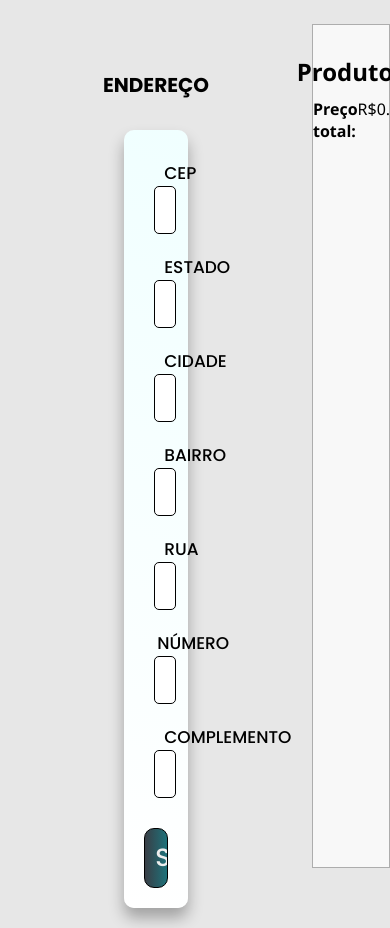
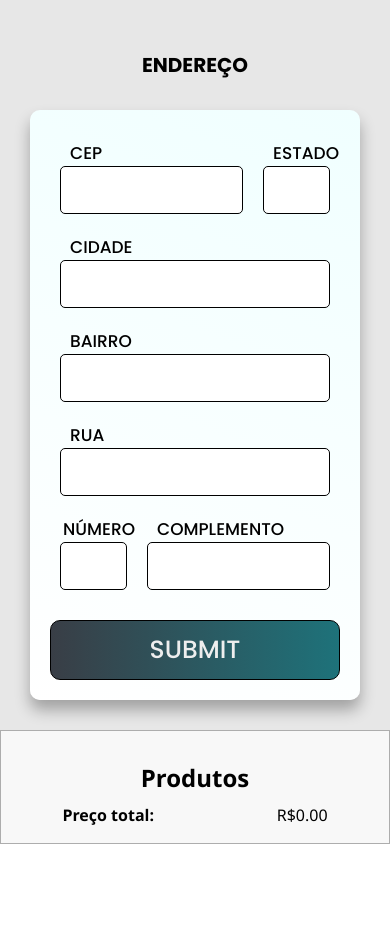
Before and after one commit to Mathesu-veLi/ouv-costumes, a PHP site: page /OUV-Trajes/address.php in a window 390 px wide. Shown: the part 76-1004 px from the top of the page. After the commit the page ends 920 px from the top, so only its background shows below. Run offline with PHP 8.4, Linux system fonts and the light colour scheme; the visitor is signed in with stand-in values (Sample User, id 1); data that the repository does not hold is empty; a stand-in replaces the project's code that opens the database connection.

Commit message:
Adicionando responsabilidade

```diff
--- a/css/address.css
+++ b/css/address.css
@@ -106,3 +106,33 @@
 {
     max-width: 400px;
 }
+
+@media (max-width: 999px) {
+    .address
+    {
+        max-width: 100%;
+    }
+
+    .products
+    {
+        width: 100%;
+        position: sticky;
+        bottom: 100%;
+    }
+
+    .pay
+    {
+        width: 100vw;
+        padding: 10px;
+    }
+
+    .address-div
+    {
+        flex-direction: column;
+    }
+
+    .address-body
+    {
+        overflow-x: hidden;
+    }
+}
```
